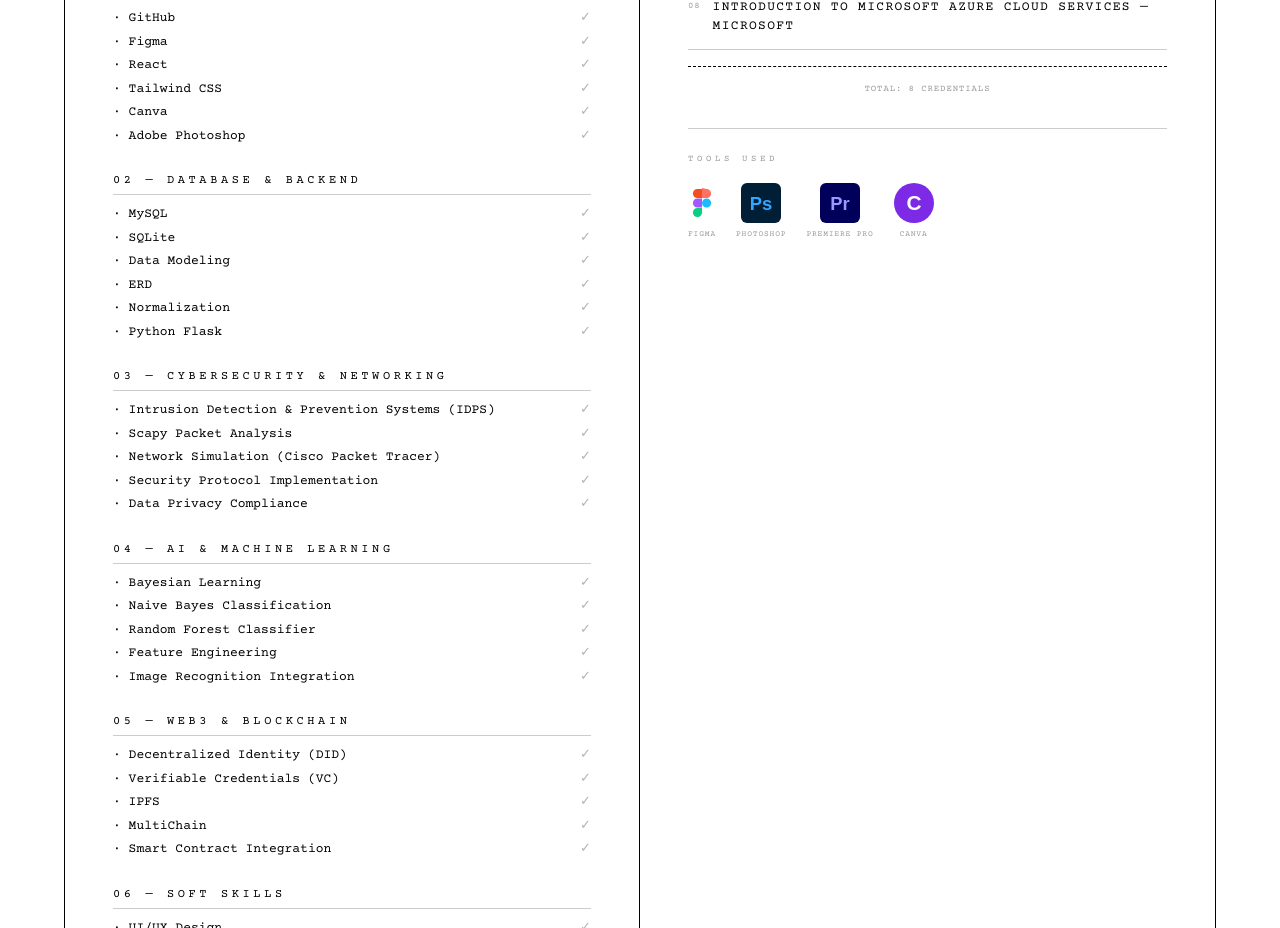
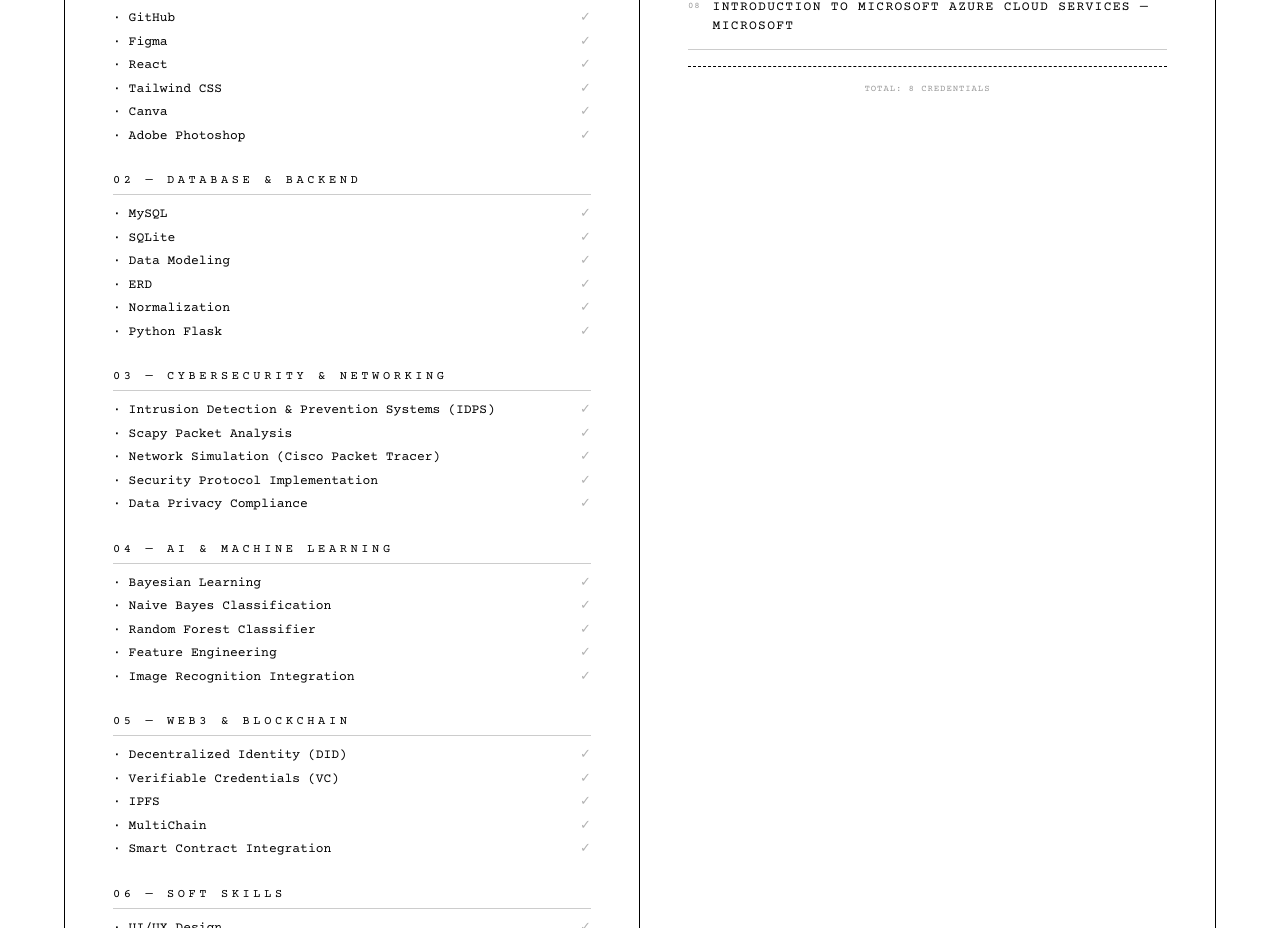
Before and after one commit to biendelapaz02/PORTFOLIO_DELAPAZ, a React (Vite) app: page / in a window 1280 px wide. Shown: the part 7120-8048 px from the top of the page. Built offline with nearby package versions, Linux system fonts and the light colour scheme.

Commit message:
fix: remove ToolLogos component, fix Salapeace null image, clean dead code

```diff
--- a/src/app/App.tsx
+++ b/src/app/App.tsx
@@ -194,7 +194,7 @@ type StaticProject = {
   links?: { label: string; url: string }[];
   description: string;
   tags: string[];
-  image: string;
+  image: string | null;
   flip: boolean;
 };
 
@@ -212,7 +212,7 @@ const STATIC_PROJECTS: StaticProject[] = [
     description:
       "Designed the UI/UX architecture and interactive prototypes in Figma for a decision-support mobile application assisting students with managing fixed daily allowances. The interface employs a \"Transport First\" design logic and background optimization algorithms to reduce cognitive load and decision fatigue during budget allocation. Authored the comprehensive HCI report and developed low-fidelity to high-fidelity wireframes featuring real-time feedforward mechanisms, satisfaction slider interactions, and strict error prevention controls.",
     tags: ["Figma","UI/UX Architecture","HCI Report","Wireframing","Prototyping","Feedforward Mechanisms","Mobile UX"],
-    image: "",
+    image: null,
     flip: false,
   },
   {
@@ -634,52 +634,6 @@ const DARK_CSS = `
   html.dark [data-keep-dark] .hover\\:text-white\\/60:hover { color:rgba(255,255,255,0.6) !important; }
 `;
 
-function ToolLogos() {
-  return (
-    <div className="mt-8 pt-6 border-t border-black/20">
-      <div className="text-[9px] tracking-[0.4em] uppercase text-black/40 mb-4" style={{ fontFamily: "'Courier Prime', monospace" }}>
-        Tools Used
-      </div>
-      <div className="flex flex-wrap gap-5 items-center">
-        {/* Figma */}
-        <div className="flex flex-col items-center gap-1.5 group">
-          <svg width="28" height="40" viewBox="0 0 38 57" fill="none" xmlns="http://www.w3.org/2000/svg">
-            <path d="M19 28.5C19 24.91 21.91 22 25.5 22C29.09 22 32 24.91 32 28.5C32 32.09 29.09 35 25.5 35C21.91 35 19 32.09 19 28.5Z" fill="#1ABCFE"/>
-            <path d="M6 42C6 38.41 8.91 35.5 12.5 35.5H19V42C19 45.59 16.09 48.5 12.5 48.5C8.91 48.5 6 45.59 6 42Z" fill="#0ACF83"/>
-            <path d="M19 7V21.5H25.5C29.09 21.5 32 18.59 32 15C32 11.41 29.09 8.5 25.5 8.5L19 7Z" fill="#FF7262"/>
-            <path d="M6 15C6 18.59 8.91 21.5 12.5 21.5H19V8.5H12.5C8.91 8.5 6 11.41 6 15Z" fill="#F24E1E"/>
-            <path d="M6 28.5C6 32.09 8.91 35 12.5 35H19V22H12.5C8.91 22 6 24.91 6 28.5Z" fill="#A259FF"/>
-          </svg>
-          <span className="text-[8px] tracking-widest uppercase text-black/40" style={{ fontFamily: "'Courier Prime', monospace" }}>Figma</span>
-        </div>
-        {/* Adobe Photoshop */}
-        <div className="flex flex-col items-center gap-1.5 group">
-          <svg width="40" height="40" viewBox="0 0 100 100" fill="none" xmlns="http://www.w3.org/2000/svg">
-            <rect width="100" height="100" rx="15" fill="#001E36"/>
-            <text x="50" y="68" textAnchor="middle" fill="#31A8FF" fontSize="46" fontWeight="bold" fontFamily="Arial">Ps</text>
-          </svg>
-          <span className="text-[8px] tracking-widest uppercase text-black/40" style={{ fontFamily: "'Courier Prime', monospace" }}>Photoshop</span>
-        </div>
-        {/* Premiere Pro */}
-        <div className="flex flex-col items-center gap-1.5 group">
-          <svg width="40" height="40" viewBox="0 0 100 100" fill="none" xmlns="http://www.w3.org/2000/svg">
-            <rect width="100" height="100" rx="15" fill="#00005B"/>
-            <text x="50" y="68" textAnchor="middle" fill="#9999FF" fontSize="46" fontWeight="bold" fontFamily="Arial">Pr</text>
-          </svg>
-          <span className="text-[8px] tracking-widest uppercase text-black/40" style={{ fontFamily: "'Courier Prime', monospace" }}>Premiere Pro</span>
-        </div>
-        {/* Canva */}
-        <div className="flex flex-col items-center gap-1.5 group">
-          <svg width="40" height="40" viewBox="0 0 100 100" fill="none" xmlns="http://www.w3.org/2000/svg">
-            <rect width="100" height="100" rx="50" fill="#7D2AE7"/>
-            <text x="50" y="68" textAnchor="middle" fill="white" fontSize="52" fontWeight="bold" fontFamily="Arial">C</text>
-          </svg>
-          <span className="text-[8px] tracking-widest uppercase text-black/40" style={{ fontFamily: "'Courier Prime', monospace" }}>Canva</span>
-        </div>
-      </div>
-    </div>
-  );
-}
 
 export default function App() {
   const [scrolled, setScrolled] = useState(false);
@@ -995,7 +949,6 @@ export default function App() {
             <div className="border-t border-dashed border-black mt-4 pt-4 text-center text-[9px] tracking-widest uppercase text-black/40">
               TOTAL: {CERTS.length} CREDENTIALS
             </div>
-            <ToolLogos />
           </div>
         </div>
       </section>
```
